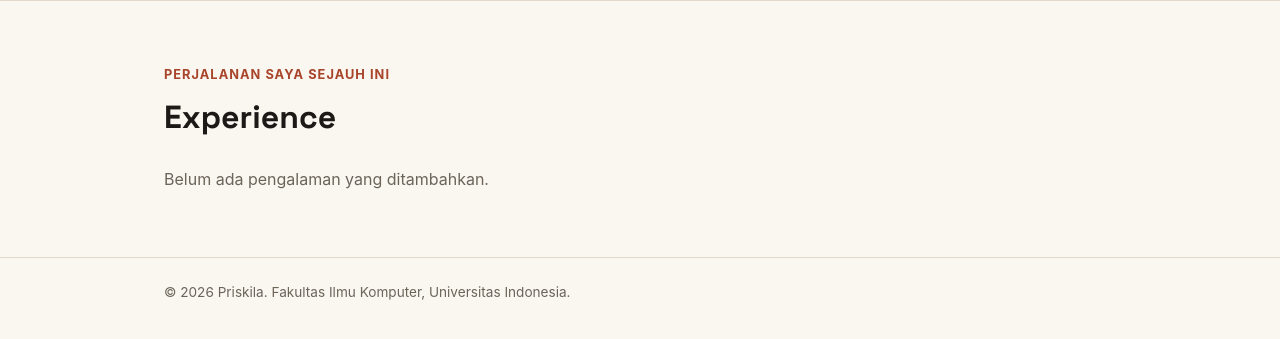
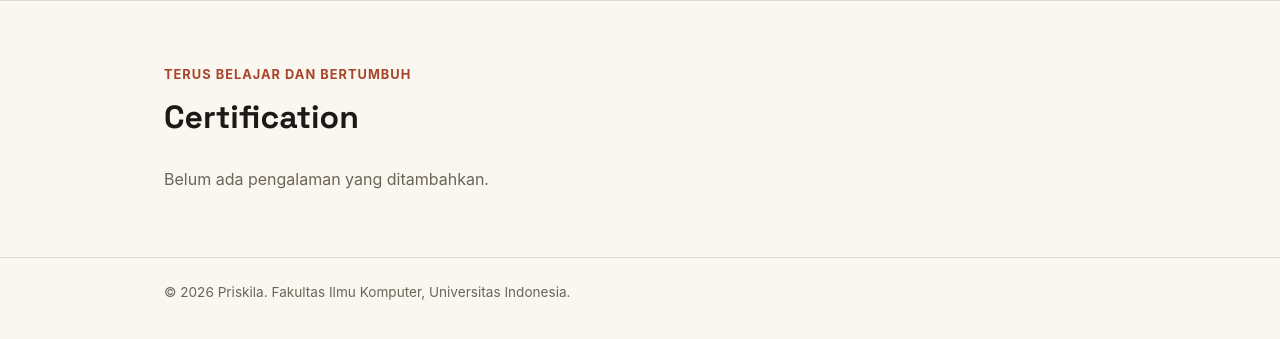
Before and after one commit to priskilaabigail-pixel/myportofolio, a Django app: page /certification/ in a window 1280 px wide. Shown: the part 74-413 px from the top of the page. Run offline with Django 5.2, Linux system fonts and the light colour scheme.

Commit message:
menambahkan deskripsi pada certification di models.py

```diff
--- a/main/models.py
+++ b/main/models.py
@@ -39,6 +39,7 @@ class Experience(models.Model):
 class Certification(models.Model):
     course_name = models.CharField(max_length=100)
     platform = models.CharField(max_length=100)
+    description = models.TextField()
     ended_at = models.DateTimeField(auto_now_add=True)
 
     def __str__(self):
--- a/templates/certification.html
+++ b/templates/certification.html
@@ -27,8 +27,8 @@
     <main>
       <section class="experience-section" id="experience">
         <div class="container">
-          <p class="section-kicker">Perjalanan saya sejauh ini</p>
-          <h1>Experience</h1>
+          <p class="section-kicker">TERUS BELAJAR DAN BERTUMBUH</p>
+          <h1>Certification</h1>
 
           <div class="experience-grid">
             {% for experience in experience_list %}
--- a/templates/experience.html
+++ b/templates/experience.html
@@ -27,8 +27,8 @@
     <main>
       <section class="experience-section" id="experience">
         <div class="container">
-          <p class="section-kicker">TERUS BELAJAR DAN BERTUMBUH</p>
-          <h1>Certification</h1>
+          <p class="section-kicker">Perjalanan saya sejauh ini</p>
+          <h1>Experience</h1>
 
           <div class="experience-grid">
             {% for experience in experience_list %}
```
